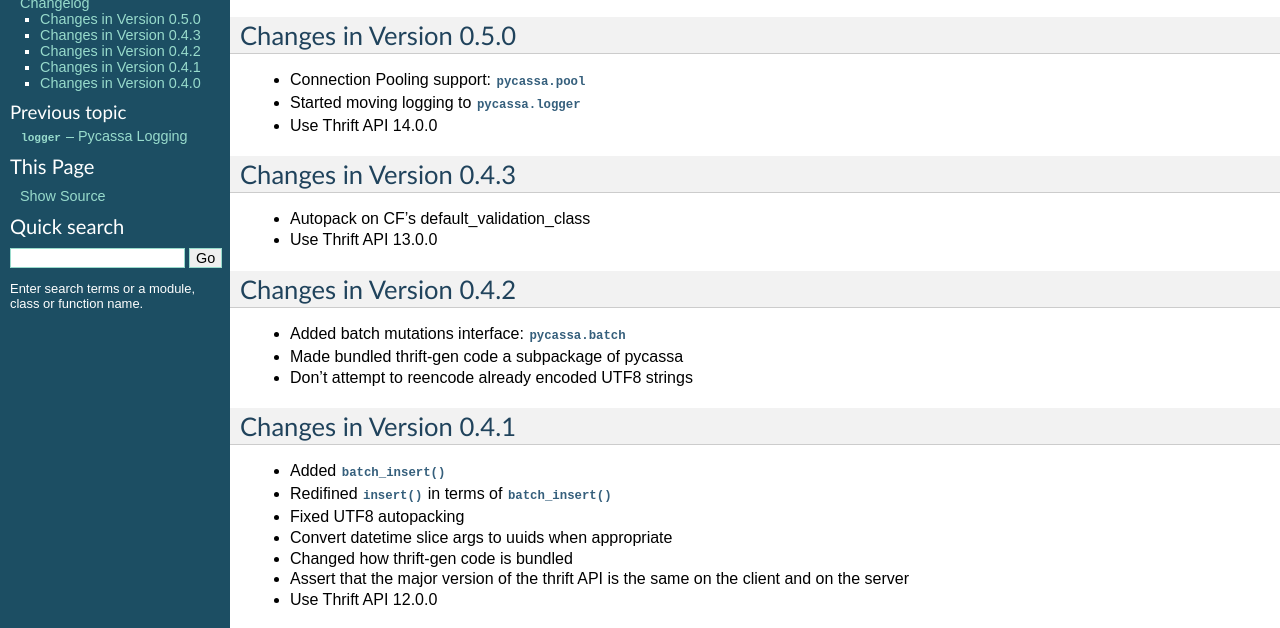
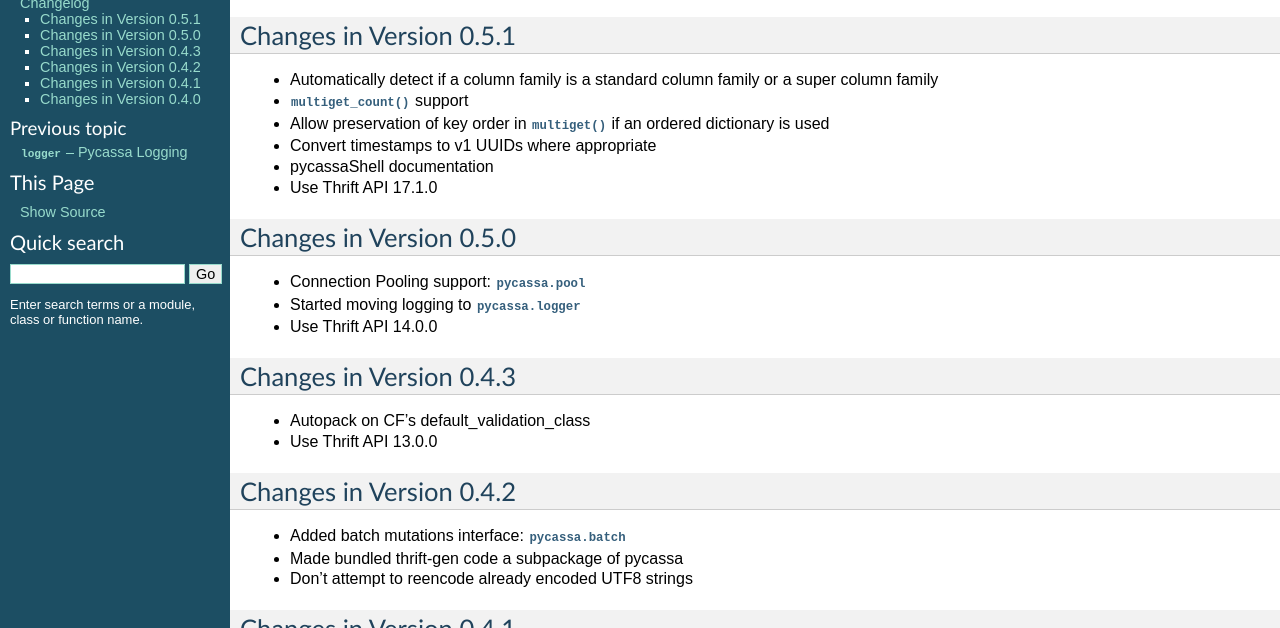
Before and after one commit to pycassa/pycassa, a plain HTML site: page changelog.html in a window 1280 px wide. Shown: the part 79-707 px from the top of the page. Drawn offline with Linux system fonts and the light colour scheme.

Commit message:
Update changelog to include 0.5.1.

```diff
--- a/changelog.html
+++ b/changelog.html
@@ -49,6 +49,20 @@
 
   <div class="section" id="changelog">
 <h1>Changelog<a class="headerlink" href="#changelog" title="Permalink to this headline">¶</a></h1>
+<div class="section" id="changes-in-version-0-5-1">
+<h2>Changes in Version 0.5.1<a class="headerlink" href="#changes-in-version-0-5-1" title="Permalink to this headline">¶</a></h2>
+<ul class="simple">
+<li>Automatically detect if a column family is a standard column family
+or a super column family</li>
+<li><a class="reference internal" href="api/pycassa/columnfamily.html#pycassa.columnfamily.ColumnFamily.multiget_count" title="pycassa.columnfamily.ColumnFamily.multiget_count"><tt class="xref py py-meth docutils literal"><span class="pre">multiget_count()</span></tt></a> support</li>
+<li>Allow preservation of key order in
+<a class="reference internal" href="api/pycassa/columnfamily.html#pycassa.columnfamily.ColumnFamily.multiget" title="pycassa.columnfamily.ColumnFamily.multiget"><tt class="xref py py-meth docutils literal"><span class="pre">multiget()</span></tt></a> if an ordered
+dictionary is used</li>
+<li>Convert timestamps to v1 UUIDs where appropriate</li>
+<li>pycassaShell documentation</li>
+<li>Use Thrift API 17.1.0</li>
+</ul>
+</div>
 <div class="section" id="changes-in-version-0-5-0">
 <h2>Changes in Version 0.5.0<a class="headerlink" href="#changes-in-version-0-5-0" title="Permalink to this headline">¶</a></h2>
 <ul class="simple">
@@ -116,6 +130,7 @@ and <a class="reference internal" href="api/pycassa/index.html#module-pycassa.in
   <h3><a href="index.html">Table Of Contents</a></h3>
   <ul>
 <li><a class="reference internal" href="#">Changelog</a><ul>
+<li><a class="reference internal" href="#changes-in-version-0-5-1">Changes in Version 0.5.1</a></li>
 <li><a class="reference internal" href="#changes-in-version-0-5-0">Changes in Version 0.5.0</a></li>
 <li><a class="reference internal" href="#changes-in-version-0-4-3">Changes in Version 0.4.3</a></li>
 <li><a class="reference internal" href="#changes-in-version-0-4-2">Changes in Version 0.4.2</a></li>
@@ -127,7 +142,7 @@ and <a class="reference internal" href="api/pycassa/index.html#module-pycassa.in
 
   <h4>Previous topic</h4>
   <p class="topless"><a href="api/pycassa/logger.html"
-                        title="previous chapter"><tt class="docutils literal docutils literal docutils literal"><span class="pre">logger</span></tt> &#8211; Pycassa Logging</a></p>
+                        title="previous chapter"><tt class="docutils literal"><span class="pre">logger</span></tt> &#8211; Pycassa Logging</a></p>
   <h3>This Page</h3>
   <ul class="this-page-menu">
     <li><a href="sources/changelog.txt"
```
Also changed, not shown: searchindex.js, sources/changelog.txt, 1 other file.
